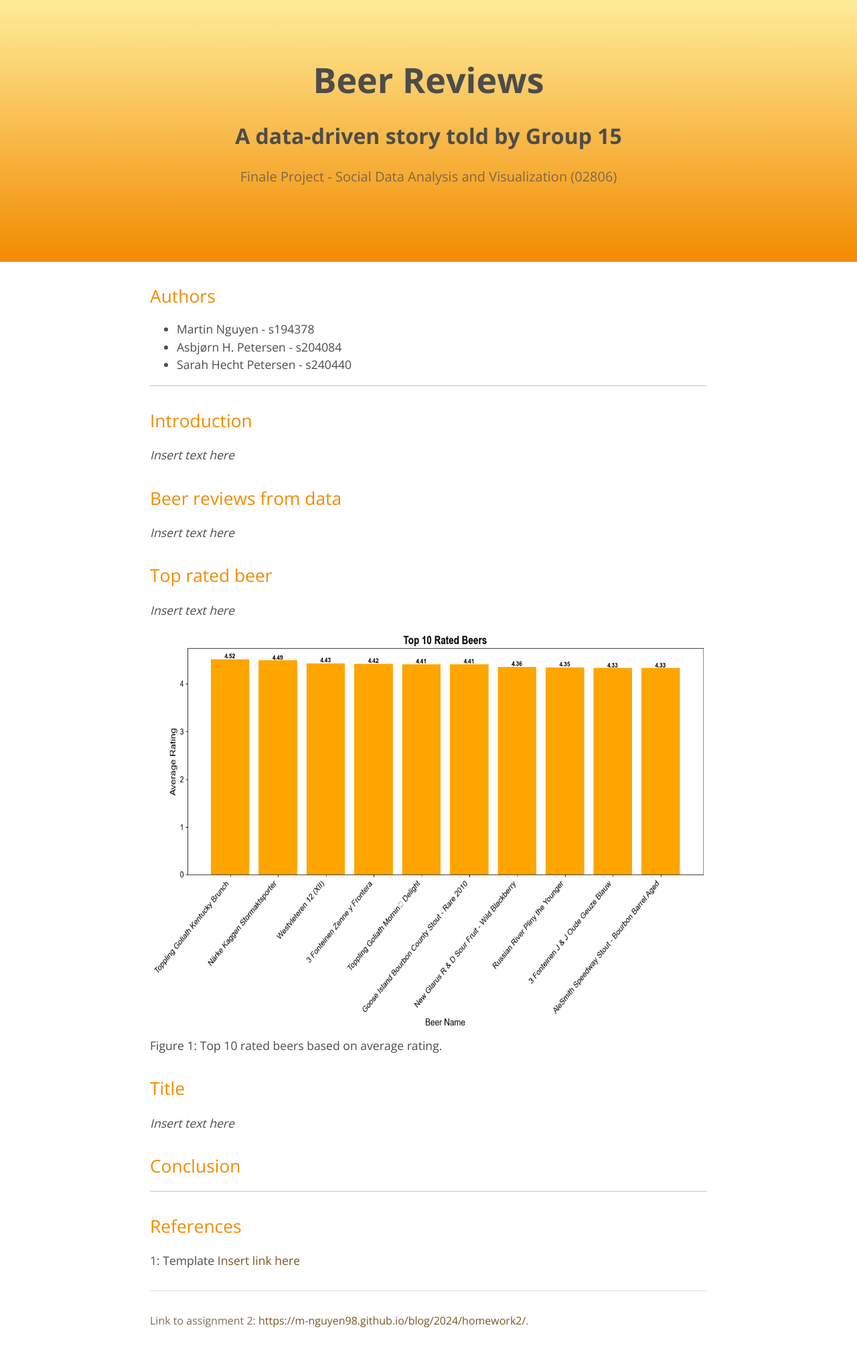
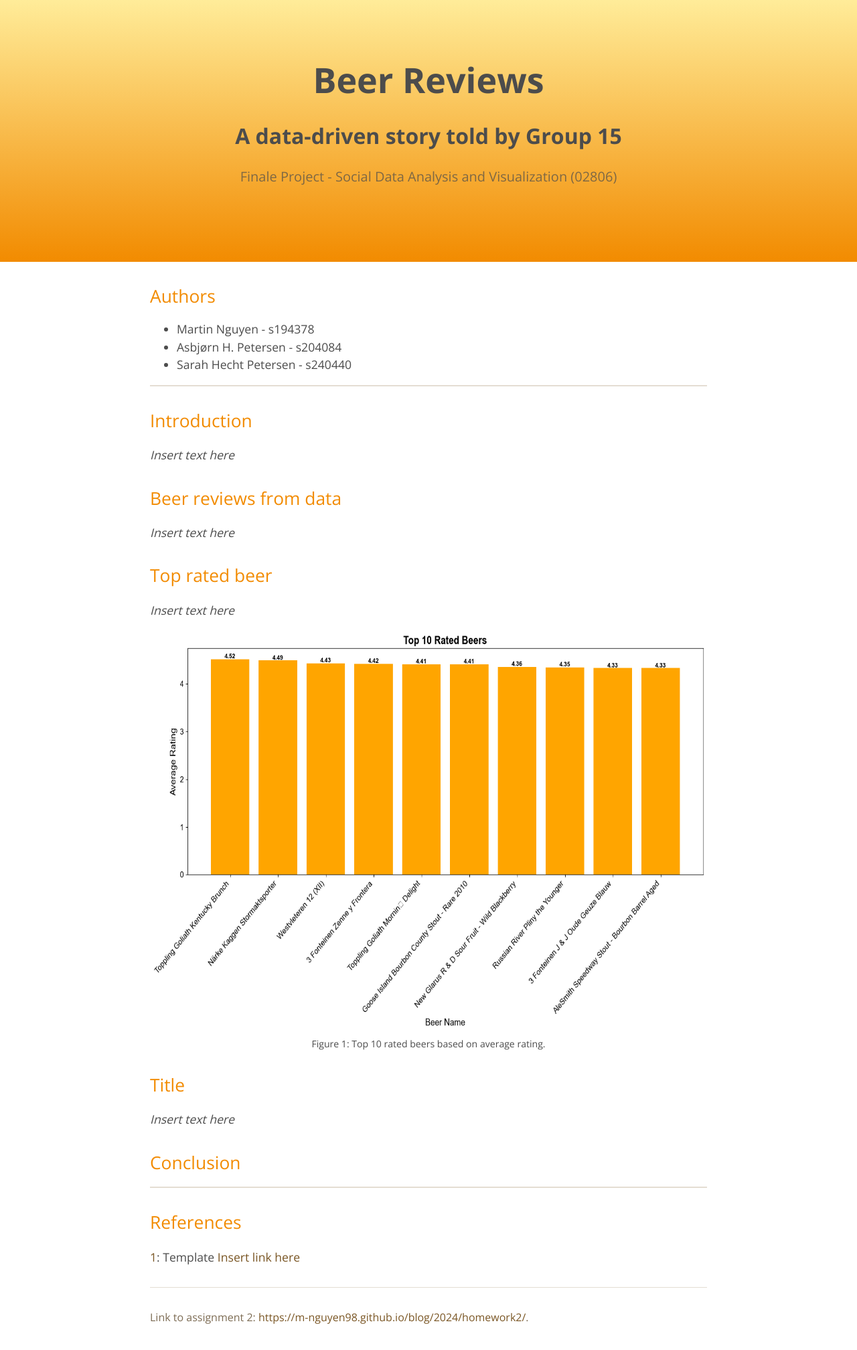
Before and after one commit to s240440/s240440.github.io, a Jekyll site: the page built from index.md, in a window 1280 px wide. Shown: the whole page at 67% size. Built offline with Jekyll 4.4.1, drawn with Linux system fonts in a browser that asks for light colours.

Commit message:
Update index.md

```diff
--- a/index.md
+++ b/index.md
@@ -30,7 +30,7 @@ authors:
 <div class="l-page" style="max-width: 100%;">
   <img src="{{ '/assets/plotly/Top10RatedBeers.png' | relative_url }}" frameborder='0' scrolling='yes' height="600px" width="100%" style="border: 0px">
 </div>
-<div id="figure1" class="caption">
+<div id="figure1" class="caption" style="text-align: center; font-size: 0.8em;">
     Figure 1: Top 10 rated beers based on average rating.
 </div>
 
```
